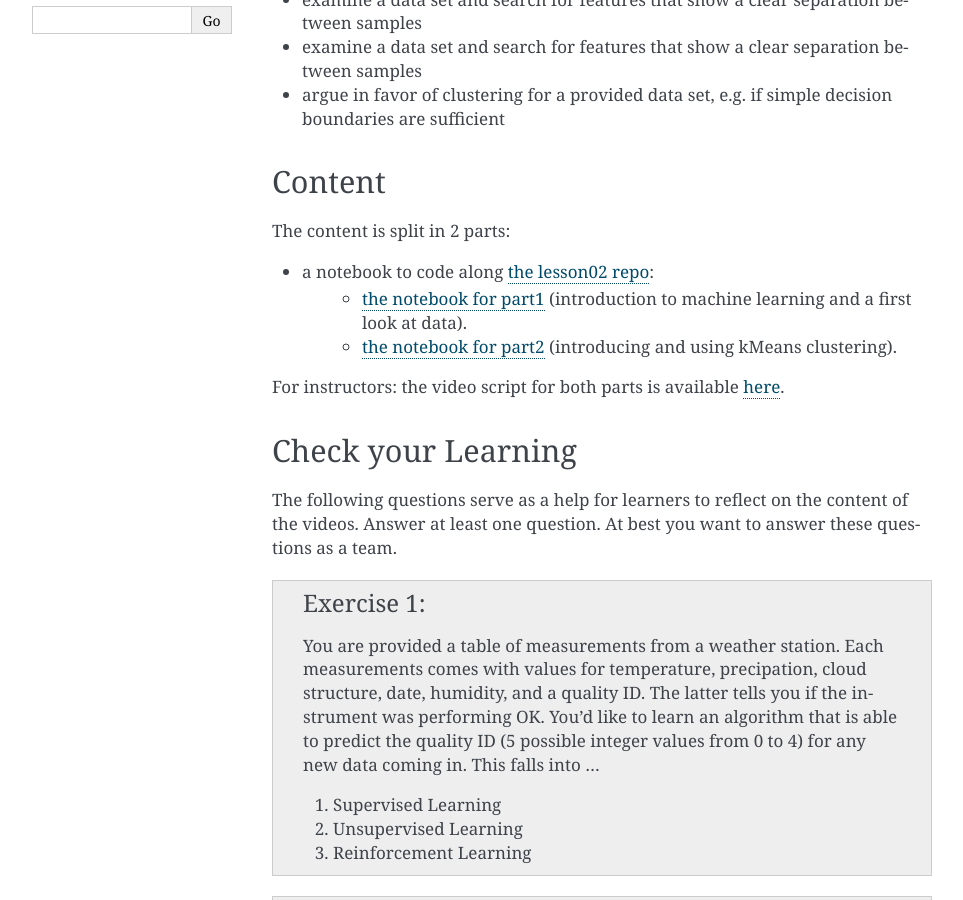
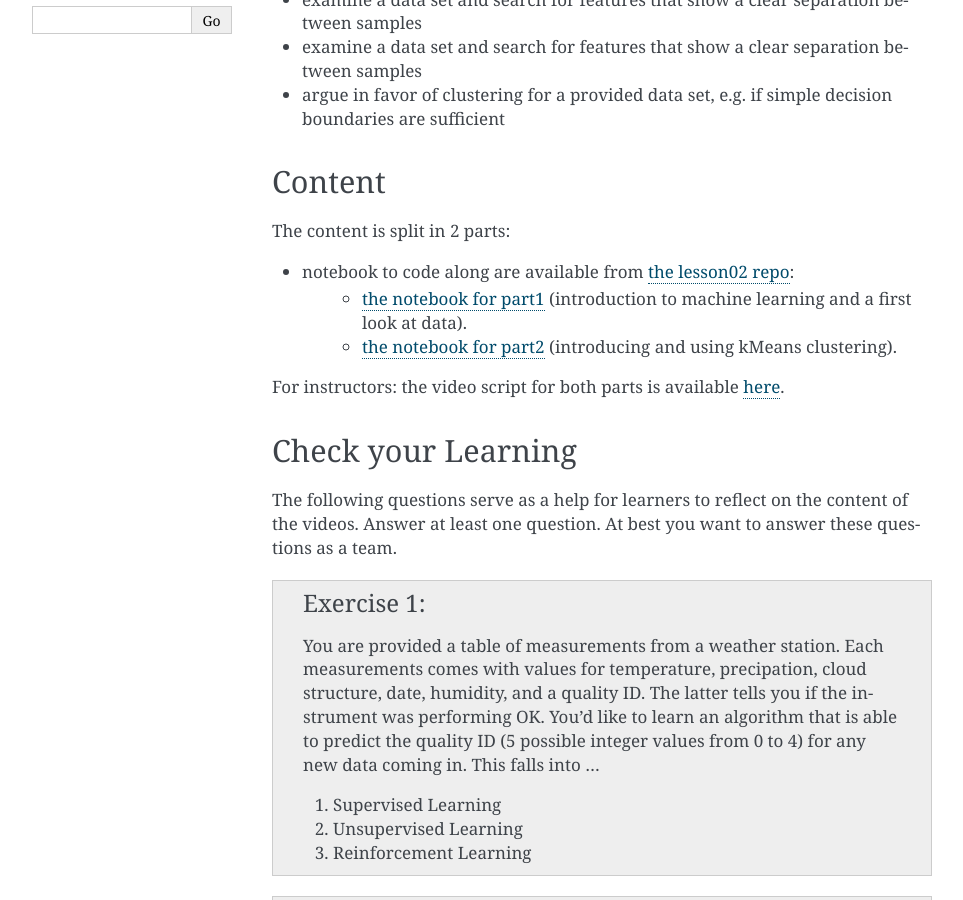
Before and after one commit to deeplearning540/deeplearning540.github.io, a Sphinx documentation site: the page built from source/lesson02/content.rst, in a window 1280 px wide and 900 px high, scrolled down 347 px. Shown: the whole window, without its empty margins (148-1111 px from the left). Built offline with Sphinx 7.4.7, drawn with Linux system fonts in a browser that asks for light colours.

Commit message:
removed broken link

```diff
--- a/source/lesson02/content.rst
+++ b/source/lesson02/content.rst
@@ -18,7 +18,7 @@
 
 The content is split in 2 parts:
 
-* a notebook to code along `the lesson02 repo <https://github.com/deeplearning540/lesson02/blob/main/lesson.ipynb>`_:
+* notebook to code along are available from `the lesson02 repo <https://github.com/deeplearning540/lesson02/>`_:
     * `the notebook for part1 <https://github.com/deeplearning540/lesson02/blob/main/part1.ipynb>`_ (introduction to machine learning and a first look at data).
     * `the notebook for part2 <https://github.com/deeplearning540/lesson02/blob/main/part2.ipynb>`_ (introducing and using kMeans clustering).
 
```
